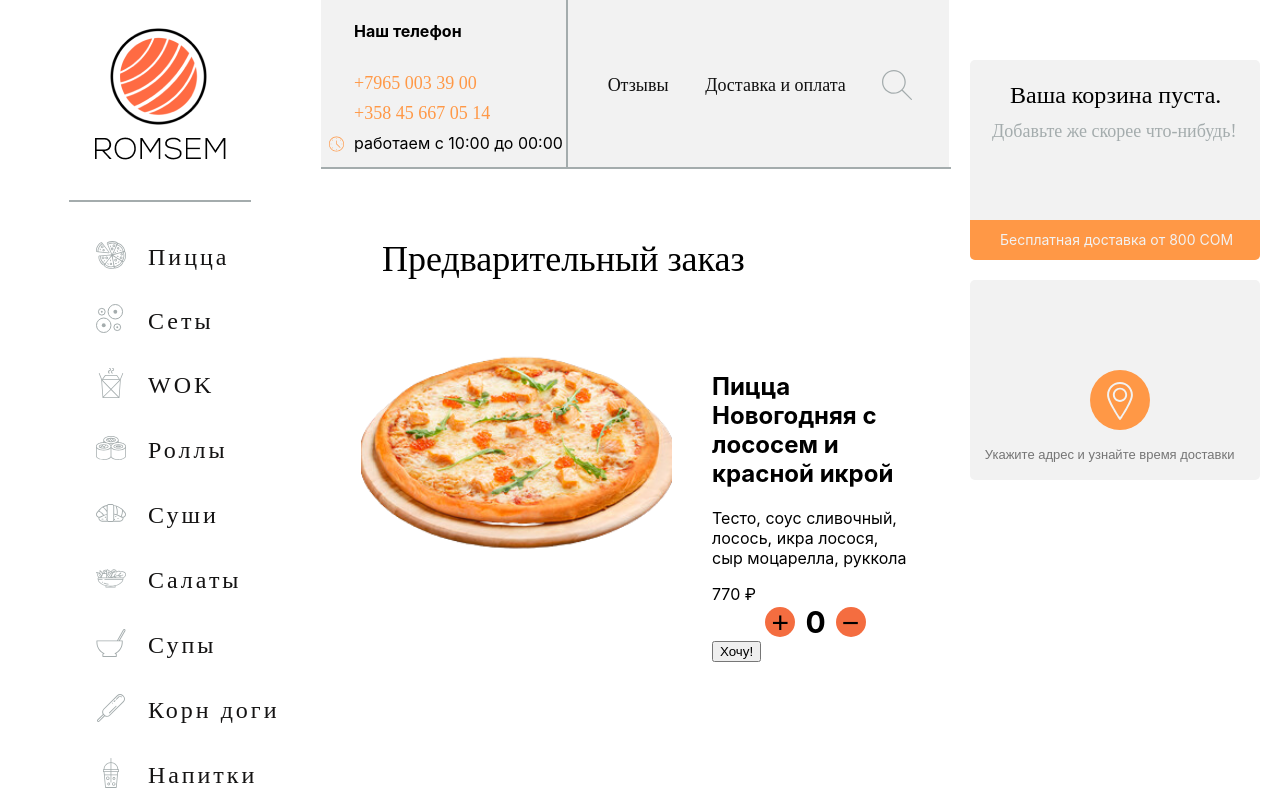
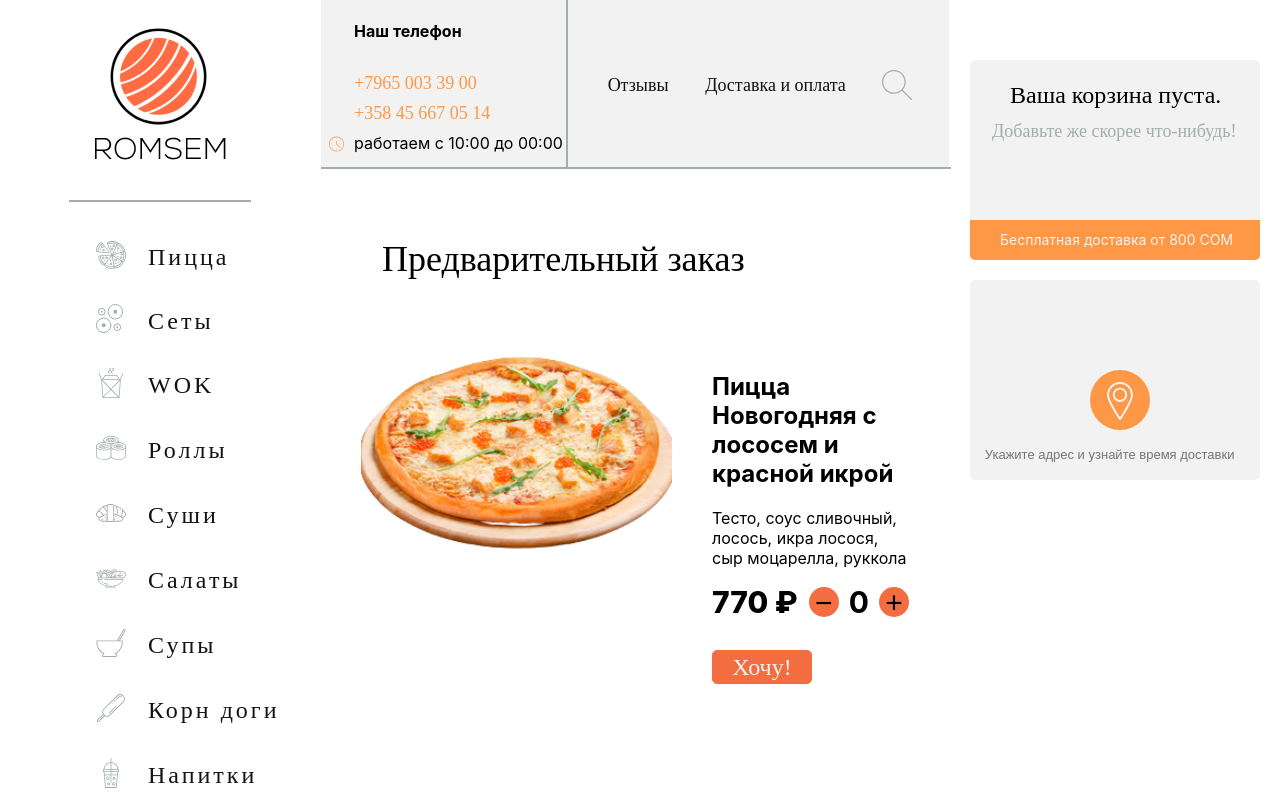
Before and after one commit to Rustdj/pizza-online, a React (Create React App) app: page /cart in a window 1280 px wide. Shown: the top 800 px of the page. Built offline with nearby package versions, Linux system fonts and the light colour scheme.

Commit message:
create dinamic add on the hooks

```diff
--- a/src/components/content/cartData.css
+++ b/src/components/content/cartData.css
@@ -35,3 +35,34 @@
     font-weight: 700;
     font-size: 30px;
 }
+.cartSumm {
+    display: flex;
+    align-items: center;
+    justify-content: space-between;
+}
+.btnCart {
+    background: #F46D40;
+    border-radius: 5px;
+    width: 100px;
+    margin: 30px 0px 0px 0px;
+    font-family: DIN Pro;
+    font-style: normal;
+    border: none;
+    font-weight: 500;
+    font-size: 24px;
+    line-height: 30px;
+    border: 0.5px solid #F46D40;
+    color: #F2F2F2;
+    cursor: pointer;
+    transition: all .5s;
+}
+.btnCart:hover {
+    color: #F46D40;
+    border: 0.5px solid #F46D40;
+    background-color: #F2F2F2;
+    transition: all .5s;
+}
+.price {
+    font-size: 30px;
+    font-weight: 800;
+}
--- a/src/components/content/cartData.js
+++ b/src/components/content/cartData.js
@@ -1,4 +1,4 @@
-import React from 'react';
+import React, {useState, useEffect} from 'react';
 import fishPizza from '../../img/pizza/formaggio.svg';
 import '../content/cartData.css';
 import '../content/set/set.css';
@@ -6,6 +6,23 @@ import '../content/footer/footer.css';
 import '../content/content.css';
 
 const CartData = () => {
+
+    const [slide, setSlide] = useState(0);
+    const decCounter = () => {
+        if ( slide > 0) {
+            setSlide(slider => slider -1)
+        }
+    }
+
+    function changeSlide(i) {
+        setSlide(slide + i);
+    }
+
+    useEffect(() => {
+        console.log('effect');
+        document.title = `Slide: ${slide}`;
+    }, [slide]);
+
     return (
         <div className='cartWrapper'>
             <div className='setName'>
@@ -19,14 +36,14 @@ const CartData = () => {
                     <h2>Пицца Новогодняя с лососем и красной икрой</h2>
                             <p>Тесто, соус сливочный, лосось, икра лосося, сыр моцарелла, руккола</p>
                         <div className='cartSumm'>
-                            <div>770 ₽</div>
+                            <div className='price'>770 ₽</div>
                             <div className='cartAdd'>
-                                <button>&#43;</button>
-                                <div className='num'>0</div>
-                                <button>&#8722;</button>
+                                <button onClick={() => decCounter(-1)}>&#8722;</button>
+                                <div className='num'>{slide}</div>
+                                <button onClick={() => changeSlide(1)}>&#43;</button>
                             </div>
                         </div>
-                        <button>Хочу!</button>
+                        <button className="btnCart">Хочу!</button>
                     </div>
                 </div>
         </div>
```
